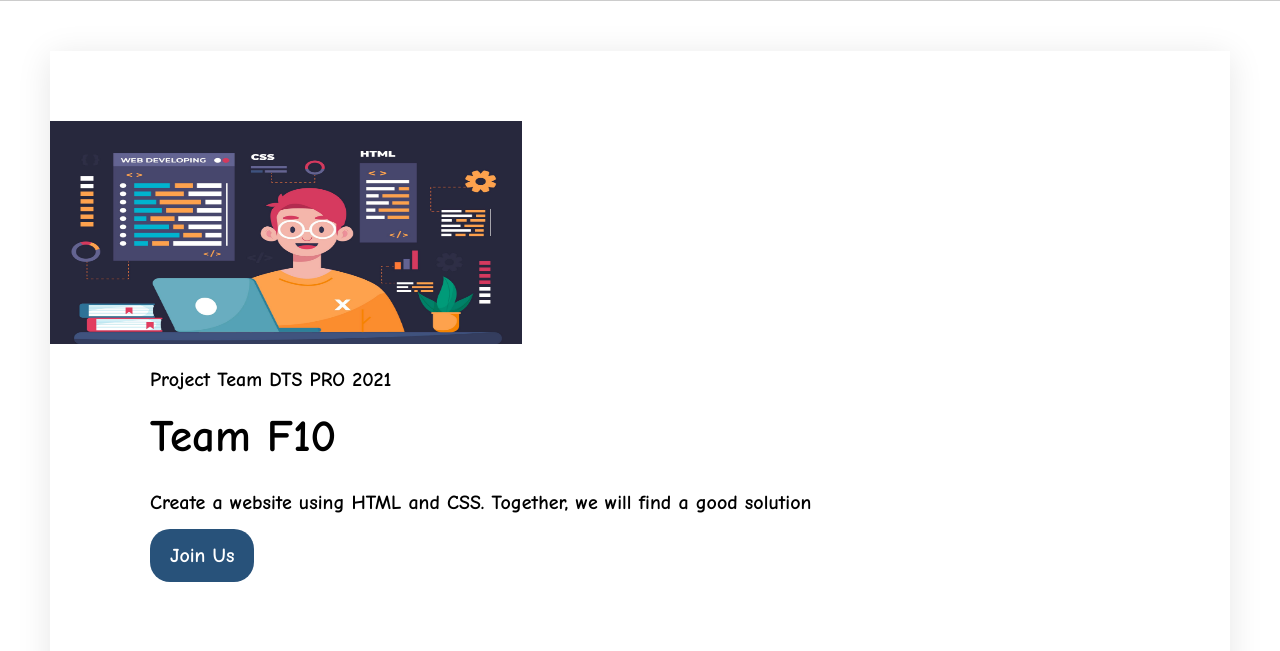
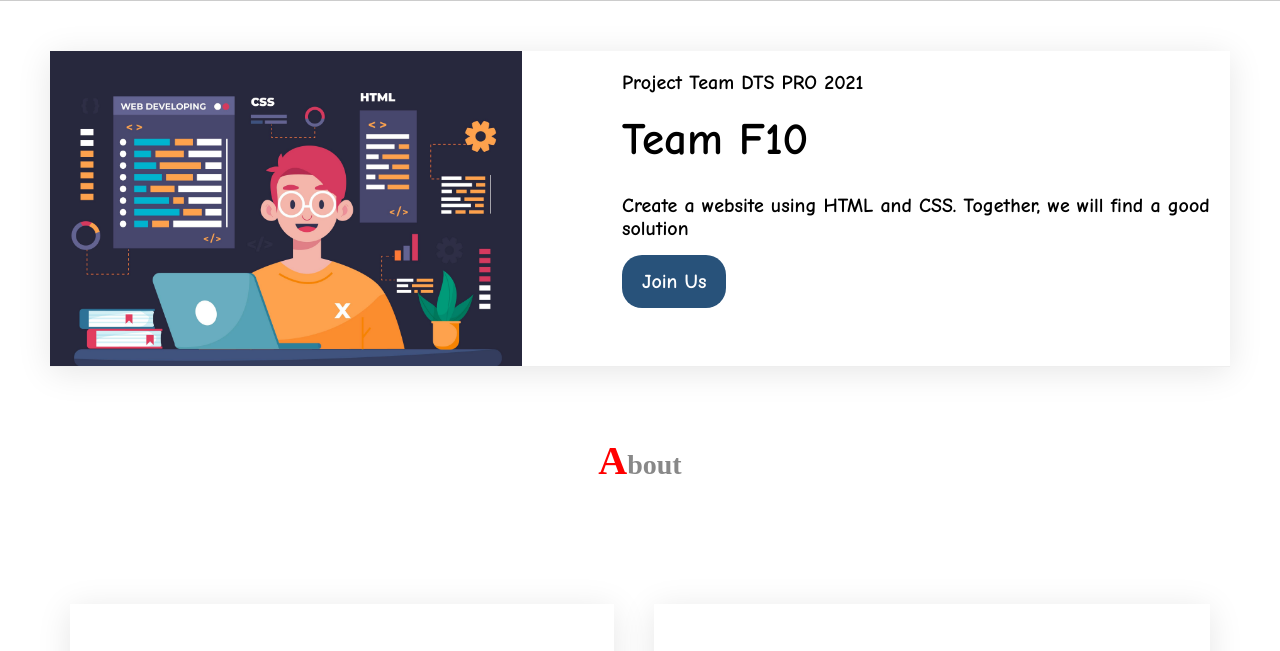
Before and after one commit to harisramadhan/project_F10, a plain HTML site: page index.html in a window 1280 px wide. Shown: the part 79-730 px from the top of the page. Drawn offline with Linux system fonts and the light colour scheme.

Commit message:
Update style.css

```diff
--- a/style.css
+++ b/style.css
@@ -76,7 +76,7 @@ a:hover {
 /* End header */
 
 /* main */
-#main {
+#home {
     font-family: 'comic sans ms';
     margin: auto;
     display: flex;
```
